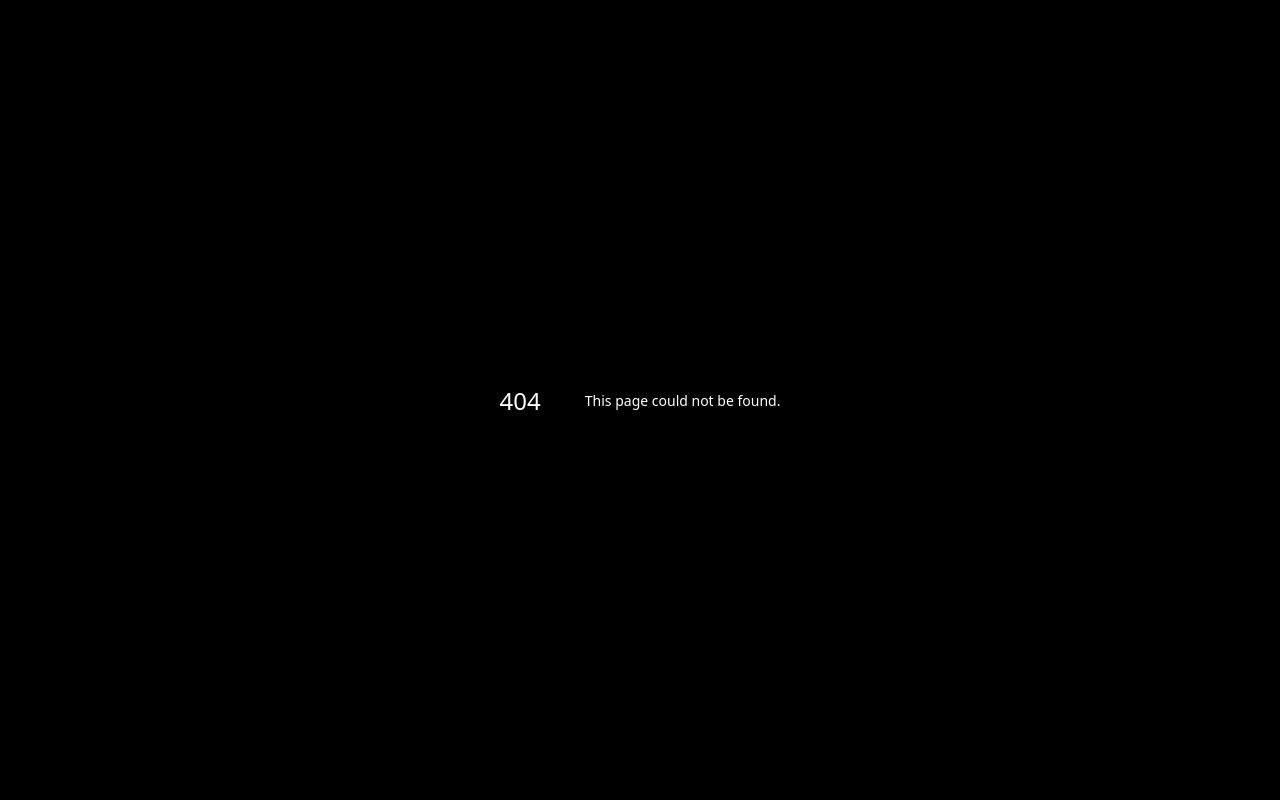
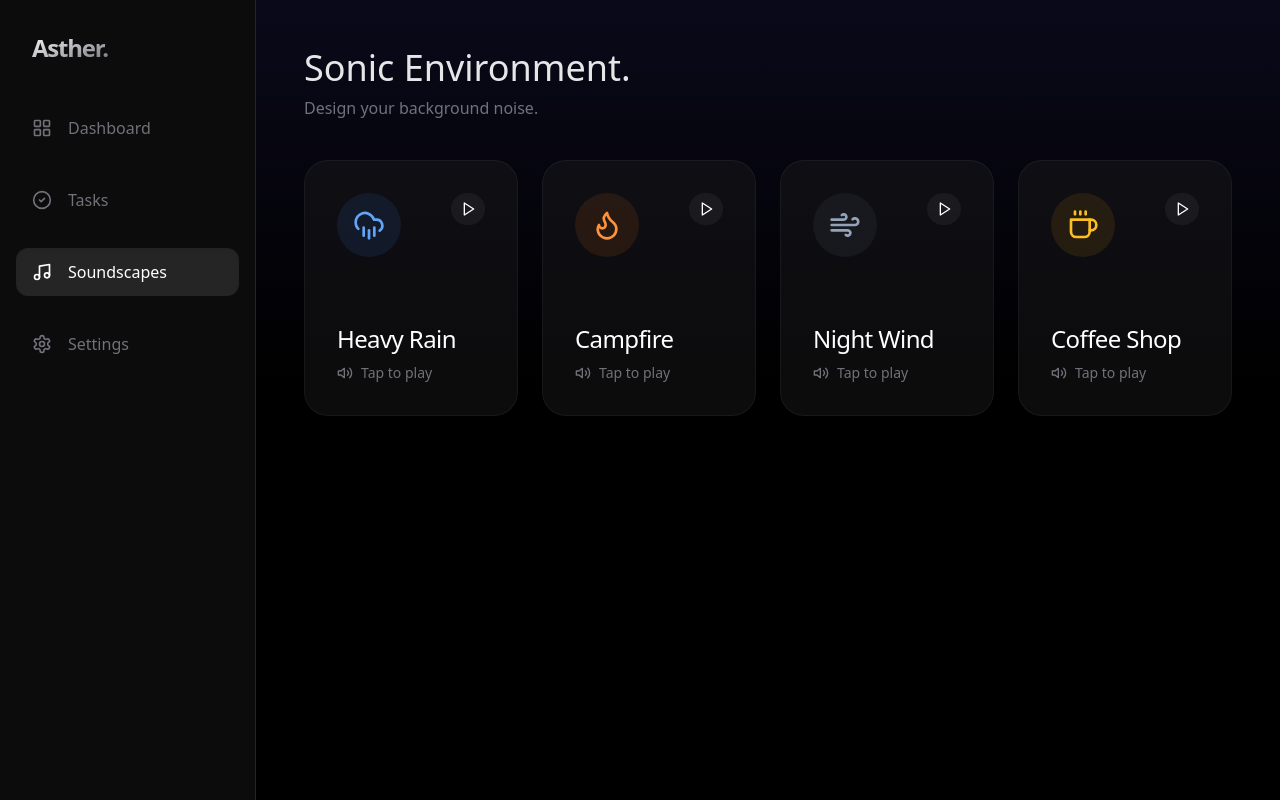
Before and after one commit to hapybeing/Asther, a Next.js app: page /soundscapes in a window 1280 px wide. Before the commit this address had no page. Built offline with nearby package versions, Linux system fonts and the light colour scheme.

Commit message:
Create page.tsx

```diff
--- /dev/null
+++ b/app/soundscapes/page.tsx
@@ -0,0 +1,150 @@
+"use client";
+
+import { useState, useRef } from "react";
+import Link from "next/link";
+import { CheckCircle2, Music, Settings, LayoutGrid, CloudRain, Flame, Wind, Coffee, Volume2, Pause, Play } from "lucide-react";
+import { cn } from "@/lib/utils";
+
+// 1. The Sound Library (You can add more URLs later!)
+const SOUNDS = [
+  {
+    id: "rain",
+    label: "Heavy Rain",
+    icon: CloudRain,
+    color: "text-blue-400",
+    bg: "bg-blue-500/10",
+    url: "https://assets.mixkit.co/sfx/preview/mixkit-light-rain-loop-2393.mp3"
+  },
+  {
+    id: "fire",
+    label: "Campfire",
+    icon: Flame,
+    color: "text-orange-400",
+    bg: "bg-orange-500/10",
+    url: "https://assets.mixkit.co/sfx/preview/mixkit-campfire-crackles-1330.mp3"
+  },
+  {
+    id: "wind",
+    label: "Night Wind",
+    icon: Wind,
+    color: "text-slate-400",
+    bg: "bg-slate-500/10",
+    url: "https://assets.mixkit.co/sfx/preview/mixkit-wind-in-the-trees-1174.mp3"
+  },
+  {
+    id: "cafe",
+    label: "Coffee Shop",
+    icon: Coffee,
+    color: "text-amber-400",
+    bg: "bg-amber-500/10",
+    url: "https://assets.mixkit.co/sfx/preview/mixkit-restaurant-crowd-talking-ambience-440.mp3"
+  }
+];
+
+export default function Soundscapes() {
+  // Track which sound is playing
+  const [activeSound, setActiveSound] = useState<string | null>(null);
+  const audioRef = useRef<HTMLAudioElement | null>(null);
+
+  const toggleSound = (sound: typeof SOUNDS[0]) => {
+    if (activeSound === sound.id) {
+      // Pause if clicking the same one
+      audioRef.current?.pause();
+      setActiveSound(null);
+    } else {
+      // Play new sound
+      if (audioRef.current) {
+        audioRef.current.pause(); // Stop old sound
+      }
+      const audio = new Audio(sound.url);
+      audio.loop = true; // Loop forever
+      audio.volume = 0.5; // 50% volume
+      audio.play();
+      audioRef.current = audio;
+      setActiveSound(sound.id);
+    }
+  };
+
+  return (
+    <div className="flex h-screen bg-black text-white overflow-hidden font-sans">
+
+      {/* Sidebar (Same as Dashboard) */}
+      <aside className="w-20 lg:w-64 border-r border-white/10 bg-zinc-900/50 backdrop-blur-xl flex flex-col items-center lg:items-start py-8 transition-all z-50">
+        <div className="mb-10 px-0 lg:px-8">
+            <h2 className="text-2xl font-bold hidden lg:block tracking-tighter bg-clip-text text-transparent bg-gradient-to-br from-white to-zinc-500">Asther.</h2>
+            <div className="h-8 w-8 bg-white rounded-full lg:hidden" />
+        </div>
+
+        <nav className="flex-1 space-y-6 w-full px-4">
+            <Link href="/dashboard">
+                <NavItem icon={<LayoutGrid className="w-5 h-5" />} label="Dashboard" />
+            </Link>
+            <NavItem icon={<CheckCircle2 className="w-5 h-5" />} label="Tasks" />
+            <NavItem icon={<Music className="w-5 h-5" />} label="Soundscapes" active />
+            <NavItem icon={<Settings className="w-5 h-5" />} label="Settings" />
+        </nav>
+      </aside>
+
+      {/* Main Content */}
+      <main className="flex-1 overflow-auto relative">
+        <div className="absolute top-0 left-0 w-full h-96 bg-gradient-to-b from-indigo-900/20 to-transparent pointer-events-none" />
+
+        <div className="relative z-10 p-8 lg:p-12 max-w-7xl mx-auto space-y-10">
+
+            <header>
+                <h1 className="text-4xl font-light text-white/90">Sonic Environment.</h1>
+                <p className="text-zinc-500 mt-2">Design your background noise.</p>
+            </header>
+
+            {/* The Sound Grid */}
+            <div className="grid grid-cols-1 md:grid-cols-2 lg:grid-cols-4 gap-6">
+                {SOUNDS.map((sound) => (
+                    <div
+                        key={sound.id}
+                        onClick={() => toggleSound(sound)}
+                        className={cn(
+                            "relative overflow-hidden h-64 rounded-3xl border p-8 flex flex-col justify-between cursor-pointer transition-all duration-300 group",
+                            activeSound === sound.id
+                                ? "bg-white/10 border-white/20 scale-[1.02] shadow-2xl"
+                                : "bg-zinc-900/50 border-white/5 hover:border-white/10 hover:bg-zinc-900/80"
+                        )}
+                    >
+                        {/* Glowing Background when active */}
+                        {activeSound === sound.id && (
+                            <div className={cn("absolute inset-0 opacity-20 blur-3xl", sound.bg)} />
+                        )}
+
+                        <div className="flex justify-between items-start relative z-10">
+                            <div className={cn("p-4 rounded-full transition-colors", sound.bg, sound.color)}>
+                                <sound.icon className="w-8 h-8" />
+                            </div>
+                            <div className={cn("p-2 rounded-full", activeSound === sound.id ? "bg-white text-black" : "bg-white/5 text-white")}>
+                                {activeSound === sound.id ? <Pause className="w-4 h-4" /> : <Play className="w-4 h-4 ml-0.5" />}
+                            </div>
+                        </div>
+
+                        <div className="relative z-10">
+                            <h3 className="text-2xl font-medium tracking-tight">{sound.label}</h3>
+                            <div className="flex items-center gap-2 mt-2 text-sm text-zinc-500">
+                                <Volume2 className="w-4 h-4" />
+                                <span>{activeSound === sound.id ? "Playing now" : "Tap to play"}</span>
+                            </div>
+                        </div>
+                    </div>
+                ))}
+            </div>
+
+        </div>
+      </main>
+    </div>
+  );
+}
+
+function NavItem({ icon, label, active = false }: { icon: any, label: string, active?: boolean }) {
+    return (
+        <div className={`flex items-center gap-4 px-4 py-3 rounded-xl cursor-pointer transition-all ${active ? 'bg-white/10 text-white shadow-inner' : 'text-zinc-500 hover:text-white hover:bg-white/5'}`}>
+            {icon}
+            <span className="hidden lg:block font-medium">{label}</span>
+        </div>
+    )
+}
```
